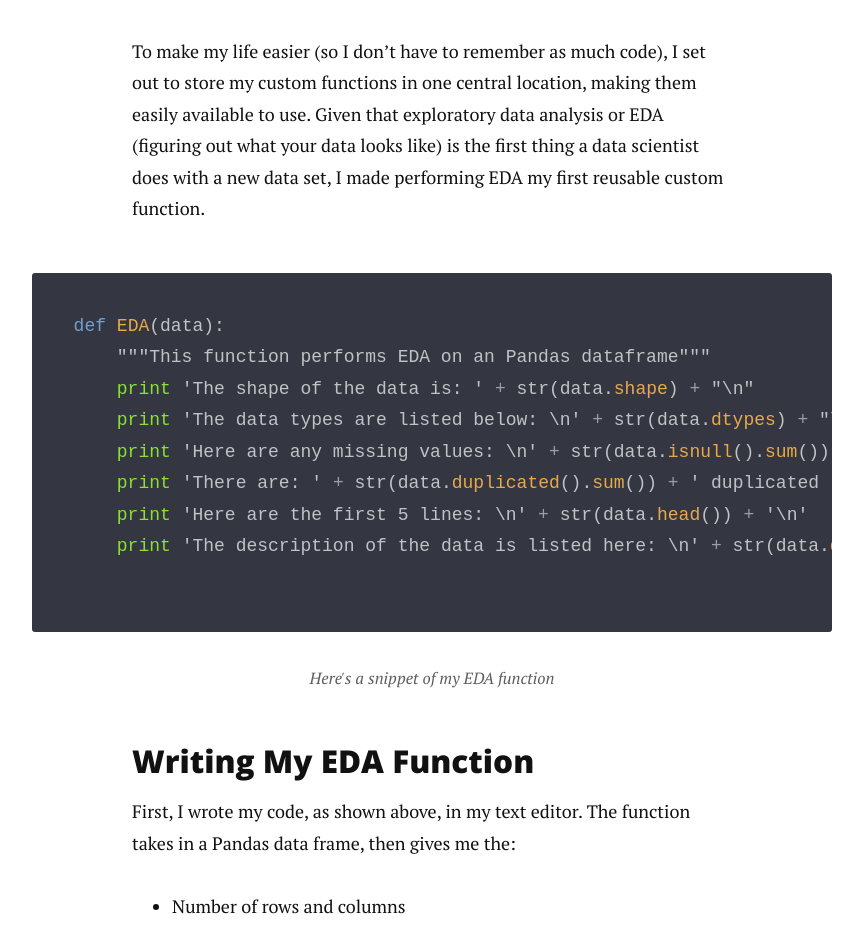
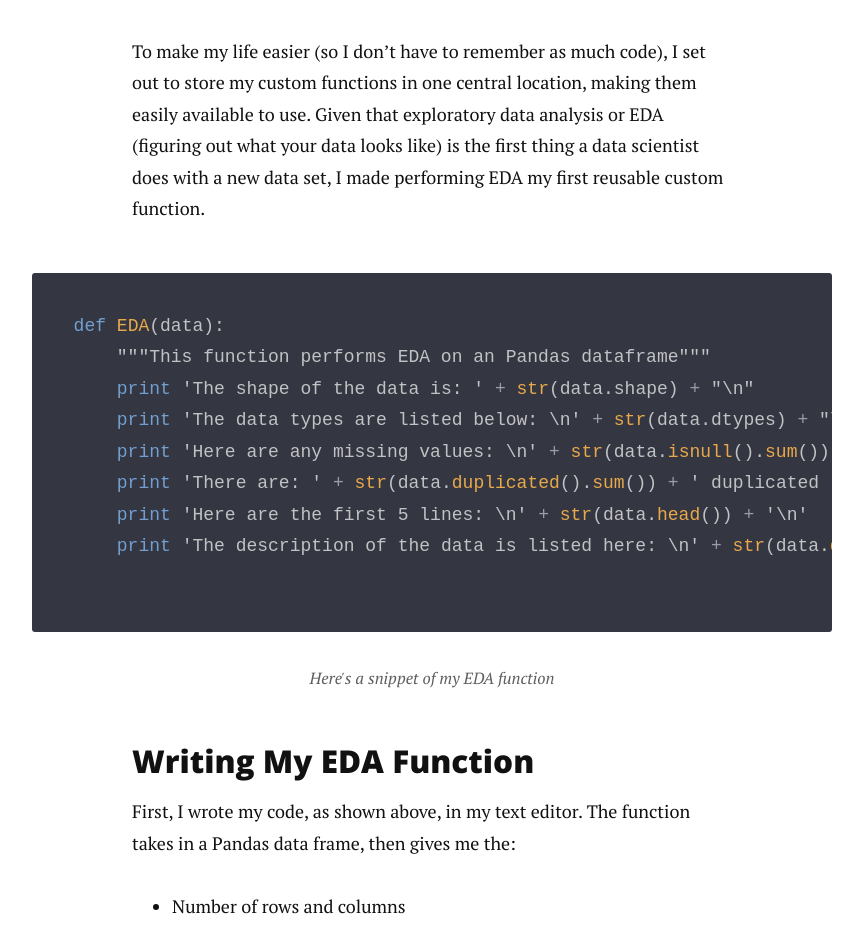
Before and after one commit to irickman/irickman.github.io, a Jekyll site: the page built from _posts/2017-07-11-Reusing Custom Python Functions.markdown, in a window 1280 px wide. Shown: the part 644-1573 px from the top of the page, without its empty margins (208-1071 px from the left). Built offline with Jekyll 4.4.1, drawn with Linux system fonts in a browser that asks for light colours; nearby versions of some CDN libraries.

Commit message:
updating

```diff
--- a/_posts/2017-07-11-Reusing Custom Python Functions.markdown
+++ b/_posts/2017-07-11-Reusing Custom Python Functions.markdown
@@ -12,7 +12,7 @@
 To make my life easier (so I don't have to remember as much code), I set out to store my custom functions in one central location, making them easily available to use. Given that exploratory data analysis or EDA (figuring out what your data looks like) is the first thing a data scientist does with a new data set, I made performing EDA my first reusable custom function.
 
 <figure>
-  {% highlight ruby %}
+  {% highlight python %}
   def EDA(data):
       """This function performs EDA on an Pandas dataframe"""
       print 'The shape of the data is: ' + str(data.shape) + "\n"
```
Also changed, not shown: css/style.css (+6 -2 lines).
